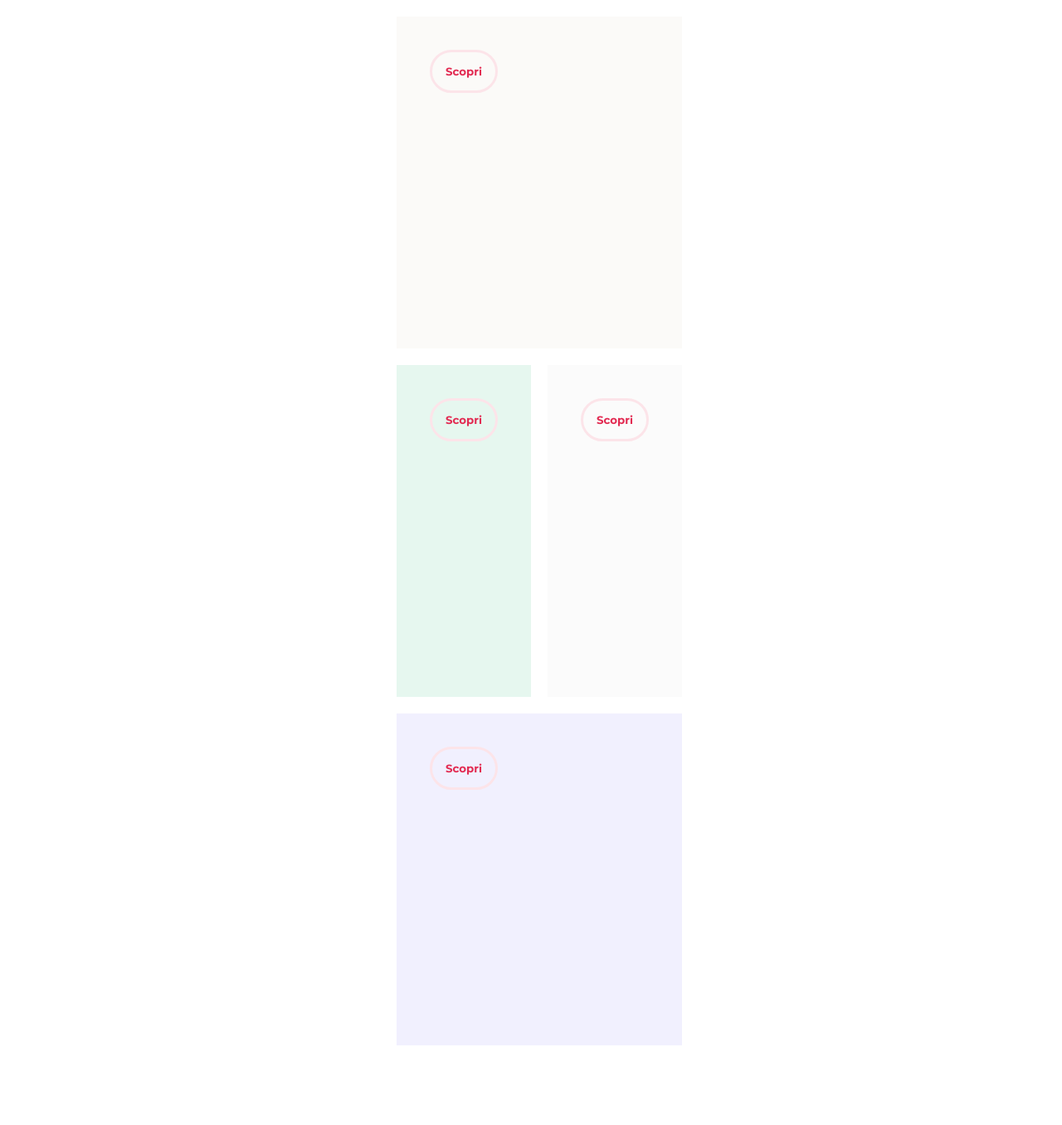
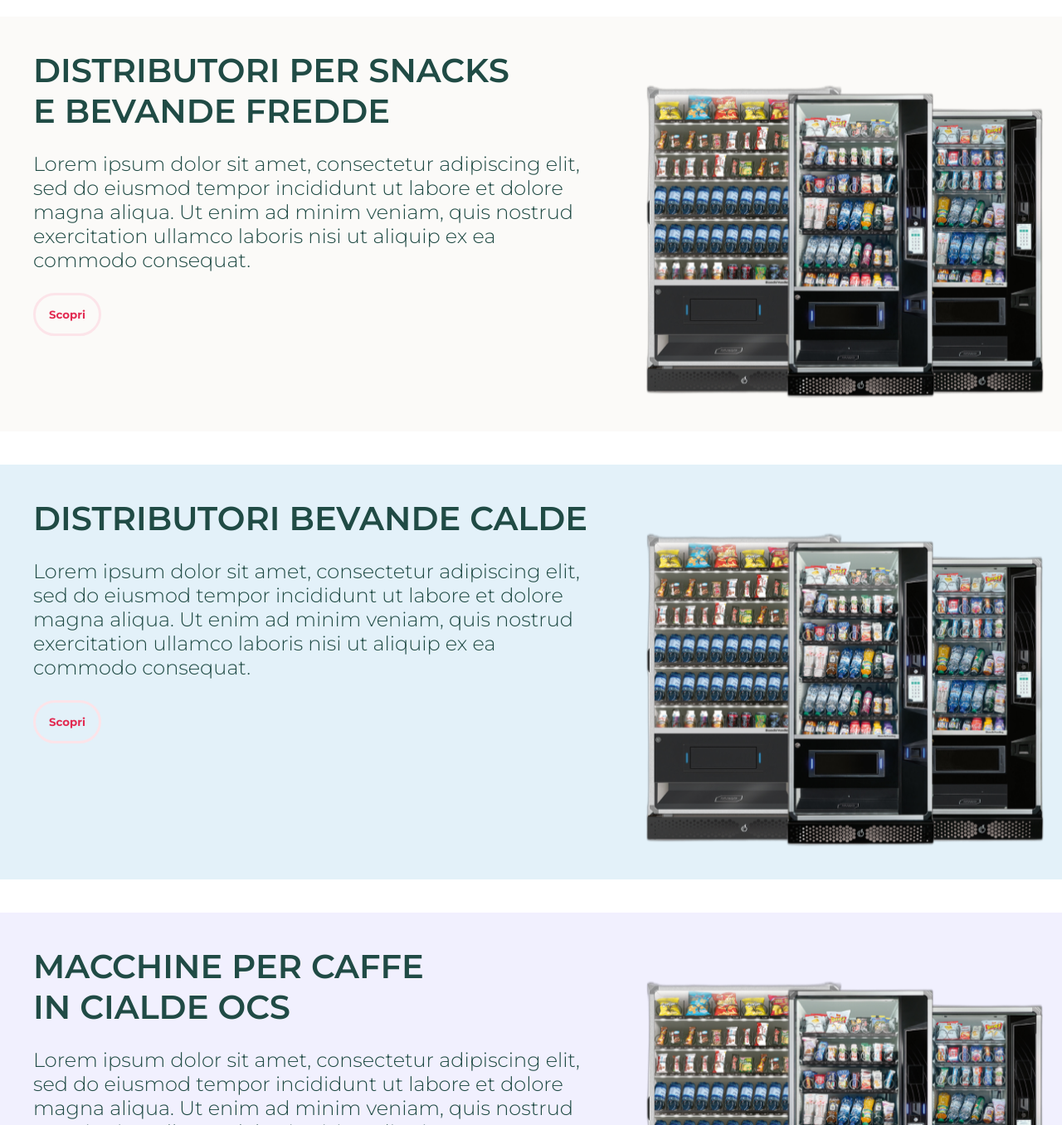
Before and after one commit to MicheleLucini/v2k, a React (Create React App) app: page / in a window 1280 px wide. Shown: the part 2354-3710 px from the top of the page at 83% size. Built offline with nearby package versions, Linux system fonts and the light colour scheme.

Commit message:
Progressi

```diff
--- a/src/home/Home.jsx
+++ b/src/home/Home.jsx
@@ -8,6 +8,7 @@ import ImgFlessyL from '../assets/flessy_L_master.png'
 import ImgFlessyM from '../assets/flessy_M_master.png'
 import ImgFlessyXL from '../assets/flessy_XL_master.png'
 import ImgIntuity from '../assets/intuity_21.png'
+import ImgCatalogSBF from '../assets/catalog_sbf.png'
 import { useOnScreen } from '../useOnScreen';
 import "./home.css";
 
@@ -19,7 +20,6 @@ const Home = () => {
   useEffect(() => {
     window.scrollTo({ top: 0, behavior: 'smooth' })
   }, [])
-
 
   return (
     <>
@@ -65,46 +65,45 @@ const Home = () => {
         </div>
       </div>
 
-      <div className="catalog">
-        <a className="rilora" href="#">
+      <div className="section home-section-catalog">
+        <a className='sbf' href="#">
           <div>
-            {/* <h2>Rilevazione oraria</h2>
+            <h2>Distributori per snacks<br />e bevande fredde</h2>
             <p>
-              In sede o fuori sede la rilevazione è facile, precisa e possibile da
-              ogni device.<br />Tieni sotto controllo le attività svolte misurando
-              come viene impiegato il tempo.
-            </p> */}
+              Lorem ipsum dolor sit amet, consectetur adipiscing elit, sed do eiusmod tempor incididunt ut labore et dolore magna aliqua. Ut enim ad minim veniam, quis nostrud exercitation ullamco laboris nisi ut aliquip ex ea commodo consequat.
+            </p>
             <ButtonDoubleText text="Scopri" />
+            <img src={ImgCatalogSBF} alt="Prodotti snack e bevande fredde" />
           </div>
         </a>
-        <a className="ricper" href="#">
+        <a className="bc" href="#">
           <div>
-            {/* <h2>Richieste e permessi</h2>
+            <h2>Distributori bevande calde</h2>
             <p>
-              Richieste di assenza ed approvazioni in pochi secondi, tutto nello
-              stesso posto.
-            </p> */}
+              Lorem ipsum dolor sit amet, consectetur adipiscing elit, sed do eiusmod tempor incididunt ut labore et dolore magna aliqua. Ut enim ad minim veniam, quis nostrud exercitation ullamco laboris nisi ut aliquip ex ea commodo consequat.
+            </p>
             <ButtonDoubleText text="Scopri" />
+            <img src={ImgCatalogSBF} alt="Prodotti bevande calde" />
           </div>
         </a>
-        <a className="rendi" href="#">
+        <a className="cc" href="#">
           <div>
-            {/* <h2>Rendicontazione</h2>
+            <h2>Macchine per caffe<br />in cialde ocs</h2>
             <p>
-              Ottieni dati certi e sicuri da inviare ai consulenti paghe e ai tuoi
-              clienti.
-            </p> */}
+              Lorem ipsum dolor sit amet, consectetur adipiscing elit, sed do eiusmod tempor incididunt ut labore et dolore magna aliqua. Ut enim ad minim veniam, quis nostrud exercitation ullamco laboris nisi ut aliquip ex ea commodo consequat.
+            </p>
             <ButtonDoubleText text="Scopri" />
+            <img src={ImgCatalogSBF} alt="Prodotti bevande calde" />
           </div>
         </a>
-        <a className="docum" href="#">
+        <a className="da" href="#">
           <div>
-            {/* <h2>Gestione documenti</h2>
+            <h2>Dispencer acqua</h2>
             <p>
-              I documenti importanti a portata di mano, basta ricerche in faldoni
-              impolverati.
-            </p> */}
+              Lorem ipsum dolor sit amet, consectetur adipiscing elit, sed do eiusmod tempor incididunt ut labore et dolore magna aliqua. Ut enim ad minim veniam, quis nostrud exercitation ullamco laboris nisi ut aliquip ex ea commodo consequat.
+            </p>
             <ButtonDoubleText text="Scopri" />
+            <img src={ImgCatalogSBF} alt="Prodotti bevande calde" />
           </div>
         </a>
       </div>
--- a/src/home/home.css
+++ b/src/home/home.css
@@ -55,11 +55,6 @@
 
 /***************************/
 
-.home-section-motto {
-  margin: 0 auto;
-  padding: 0 200px;
-}
-
 .home-section-motto>div {
   overflow: hidden;
 }
@@ -97,26 +92,24 @@
 
 /***************************/
 
-.catalog {
-  margin: 0 auto 160px;
-  padding: 0 200px;
-  display: grid;
-  grid-template-columns: 1fr 1fr;
-  grid-gap: 20px;
+.home-section-catalog {
+  display: grid !important;
+  grid-gap: 40px;
 }
 
-.catalog>a {
+.home-section-catalog>a {
   text-decoration: none;
 }
 
-.catalog>a>div {
+.home-section-catalog>a>div {
   padding: 40px;
-  height: 400px;
+  height: 500px;
   cursor: pointer;
+  position: relative;
 }
 
-.catalog>a>div,
-.catalog>a>div * {
+.home-section-catalog>a>div,
+.home-section-catalog>a>div * {
   will-change: transform;
   -webkit-transition: -webkit-transform 0.4s;
   transition: -webkit-transform 0.4s;
@@ -127,7 +120,7 @@
     -o-transform 0.4s;
 }
 
-.catalog>a:hover>div {
+.home-section-catalog>a:hover>div {
   -webkit-transform: scale(0.965);
   -moz-transform: scale(0.965);
   -ms-transform: scale(0.965);
@@ -135,7 +128,7 @@
   transform: scale(0.965);
 }
 
-.catalog>a:hover>div>* {
+.home-section-catalog>a:hover>div>* {
   -webkit-transform: scale(1.02);
   -moz-transform: scale(1.02);
   -ms-transform: scale(1.02);
@@ -143,42 +136,48 @@
   transform: scale(1.02);
 }
 
-.catalog>a>div>h2 {
-  font-size: 2rem;
-  font-weight: 500;
+.home-section-catalog>a>div>h2 {
+  font-size: 2.5rem;
+  font-weight: 600;
   margin-bottom: 25px;
+  color: var(--primary);
+  text-transform: uppercase;
+}
+
+.home-section-catalog>a>div>p {
+  font-size: 1.5rem;
+  font-weight: 300;
+  margin-bottom: 25px;
+  max-width: 55%;
   color: var(--primary);
 }
 
-.catalog>a>div>p {
-  font-size: 1.5rem;
-  font-weight: 300;
-  margin-bottom: 25px;
-  color: var(--primary);
+.home-section-catalog>a>div>img {
+  position: absolute;
+  top: 0;
+  right: 0;
+  height: 100%;
+  bottom: 0;
+  padding: 80px 40px 40px 0;
 }
 
-.catalog .rilora,
-.catalog .docum {
-  grid-column: span 2;
+.home-section-catalog .sbf>div {
+  background-color: #FBFAF8;
 }
 
-.catalog .rilora>div {
-  background-color: #fbfaf8;
+.home-section-catalog .bc>div {
+  background-color: #E3F1F9;
 }
 
-.catalog .ricper>div {
-  background-color: #e6f7ef;
+.home-section-catalog .cc>div {
+  background-color: #F1F0FE;
 }
 
-.catalog .rendi>div {
-  background-color: #fbfbfb;
+.home-section-catalog .da>div {
+  background-color: #E6F7EF;
 }
 
-.catalog .docum>div {
-  background-color: #f1f0fe;
-}
-
-.catalog>a>div>button {
+.home-section-catalog>a>div>button {
   overflow: hidden;
   outline: 0 !important;
   border: 3px solid var(--accent-lighten);
@@ -199,7 +198,7 @@
   background-color: transparent;
 }
 
-.catalog>a>div>button:hover {
+.home-section-catalog>a>div>button:hover {
   color: white;
   background-color: var(--accent);
   border-color: var(--accent);
```
Also changed, not shown: src/assets/catalog_sbf.png (added).
